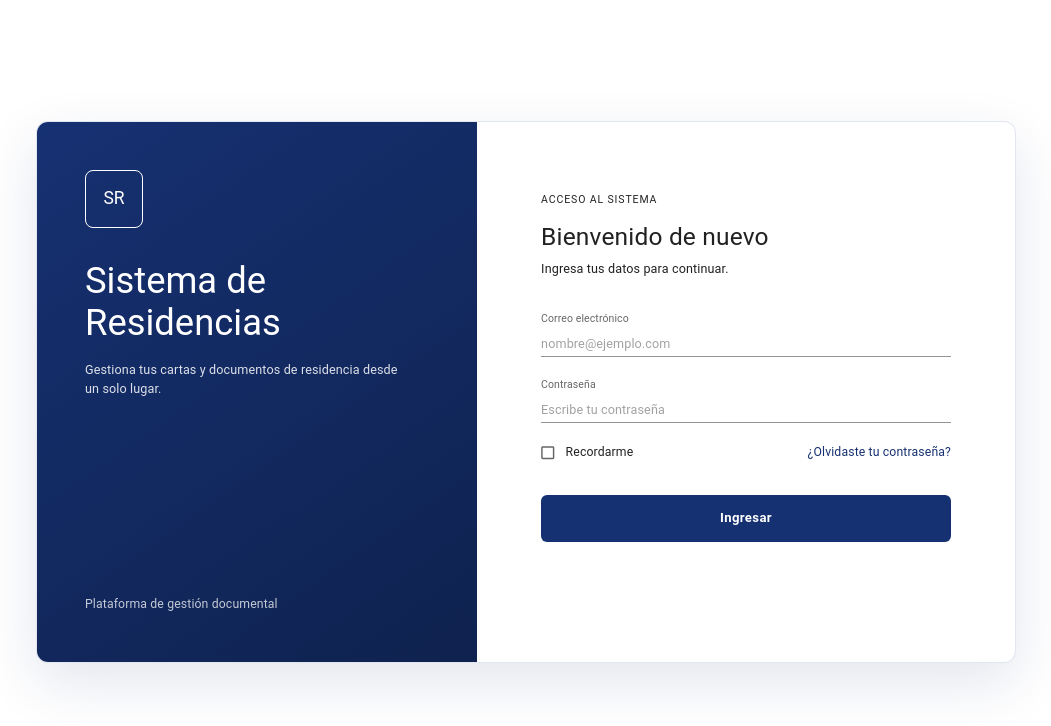
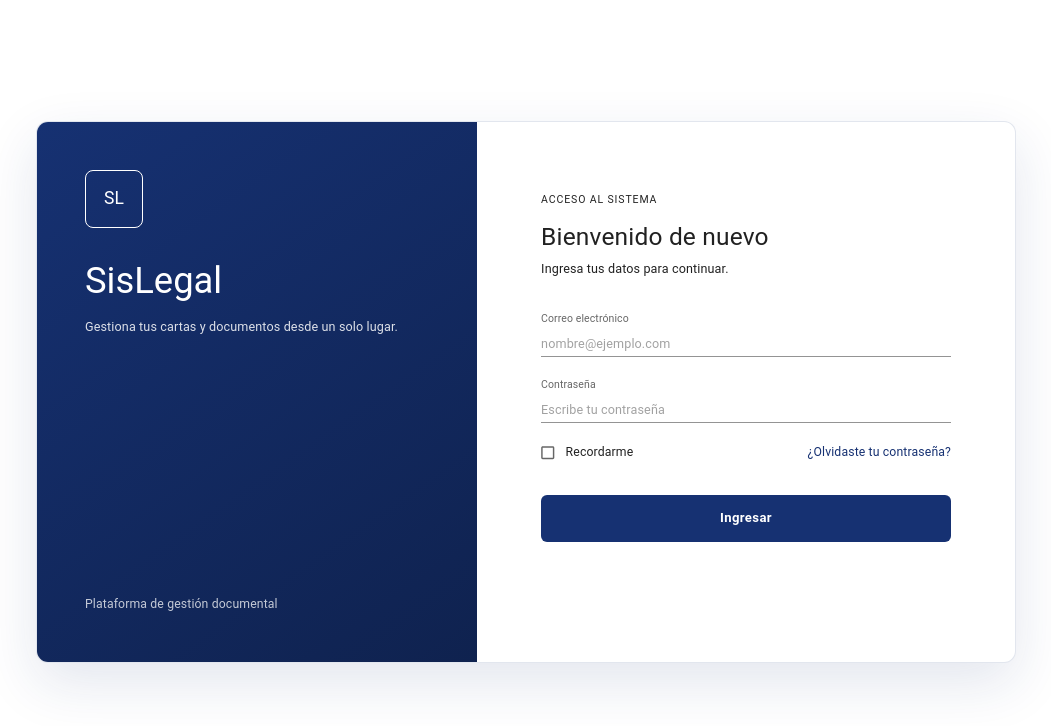
Before and after one commit to AllFunseeker3/G19X-TESCI-RVG-632-ACADEMIC, a React (Vite) app: page / in a window 1280 px wide. Shown: the top 726 px of the page, without its empty margins (114-1165 px from the left). Built offline with nearby package versions, Linux system fonts and the light colour scheme; no server answers.

Commit message:
feat(ui): cambia la marca del ingreso a SisLegal
El panel izquierdo de /Ingreso pasa de SR / Sistema de Residencias a SL / SisLegal, para que coincida con el nombre del sistema que ya usan la API y los documentos.

```diff
--- a/src/Pages/Ingreso.jsx
+++ b/src/Pages/Ingreso.jsx
@@ -183,16 +183,14 @@ export default function Ingreso() {
                             }}
                         >
                             <Typography variant="h5" fontWeight={800} letterSpacing={0}>
-                                SR
+                                SL
                             </Typography>
                         </Box>
                         <Typography variant="h3" fontWeight={800} sx={{ fontSize: { xs: '2rem', md: '2.6rem' } }}>
-                            Sistema de
-                            <br />
-                            Residencias
+                            SisLegal
                         </Typography>
                         <Typography sx={{ mt: 2, maxWidth: 320, opacity: 0.85 }}>
-                            Gestiona tus cartas y documentos de residencia desde un solo lugar.
+                            Gestiona tus cartas y documentos desde un solo lugar.
                         </Typography>
                     </Box>
                     <Typography variant="body2" sx={{ mt: 5, opacity: 0.75 }}>
```
